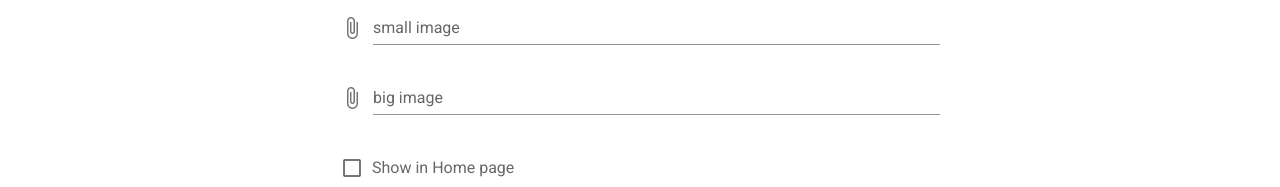
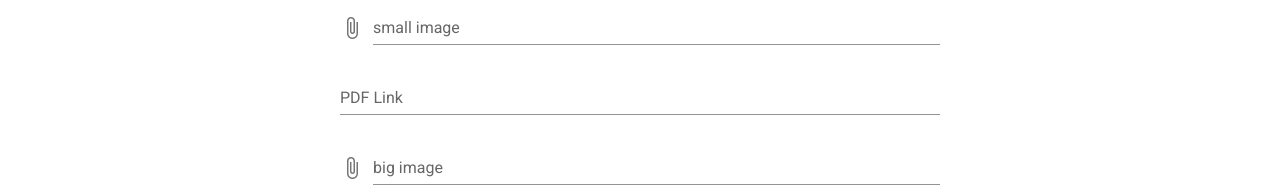
Before and after one commit to magersoft/stevkat-design, a Vue app: page /chiki-briki in a window 1280 px wide. Shown: the part 220-407 px from the top of the page. Built offline with nearby package versions, Linux system fonts and the light colour scheme; no server answers; a web font is replaced by a local one.

Commit message:
pdf field added

```diff
--- a/src/components/Post/AppPost.vue
+++ b/src/components/Post/AppPost.vue
@@ -4,7 +4,7 @@
       <div class="portfolio-thumb">
         <img :src="portfolioItem.smallImage" :alt="portfolioItem.description">
       </div>
-      <a :href="portfolioItem.image" class="portfolio-link" target="_blank">
+      <a :href="portfolioItem.pdf || portfolioItem.image" class="portfolio-link" target="_blank">
         <img src="../../assets/zoom.svg" alt="icon">
       </a>
     </div>
--- a/src/views/Admin.vue
+++ b/src/views/Admin.vue
@@ -19,6 +19,7 @@
           <v-text-field v-model="title" label="Title" />
           <v-text-field v-model="description" label="Description" />
           <v-file-input multiple label="small image" @change="uploadSmallImage"></v-file-input>
+          <v-text-field v-model="pdf" label="PDF Link" />
           <v-file-input multiple label="big image" @change="uploadBigImage"></v-file-input>
           <v-checkbox label="Show in Home page" v-model="isHome" />
           <v-btn type="submit">Add portfolio</v-btn>
@@ -50,6 +51,7 @@ export default {
     description: '',
     smallImage: '',
     image: '',
+    pdf: '',
     isHome: false
   }),
   computed: {
@@ -68,6 +70,7 @@ export default {
           description: this.description,
           smallImage: this.smallImage,
           image: this.image,
+          pdf: this.pdf,
           isHome: this.isHome
         };
         await this.$store.dispatch('addPortfolio', portfolio);
@@ -81,6 +84,7 @@ export default {
       this.smallImage = '';
       this.description = '';
       this.image = '';
+      this.pdf = '';
     },
     async uploadImage(file) {
       if (file) {
```
